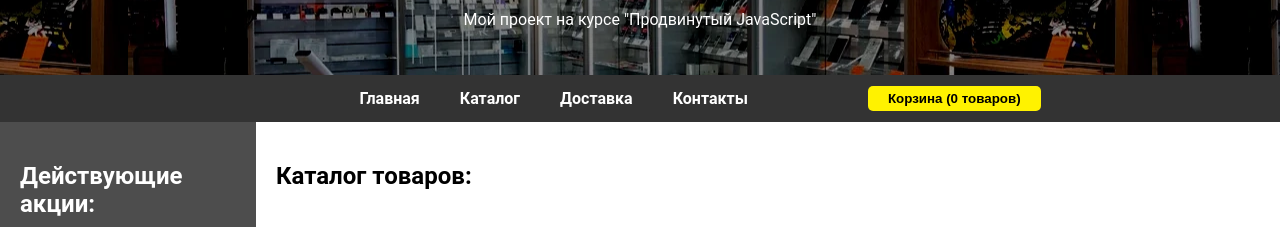
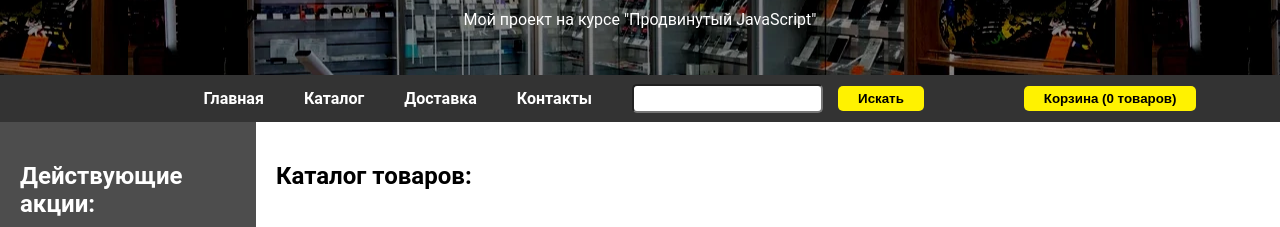
Before and after one commit to PZhirnov/shop_katalog, a plain HTML site: page index.html in a window 1280 px wide. Shown: the part 141-368 px from the top of the page. Drawn offline with Linux system fonts and the light colour scheme; no server answers.

Commit message:
add search field

```diff
--- a/css/style.css
+++ b/css/style.css
@@ -56,6 +56,26 @@ body {
 
 } */
 
+.search {
+    margin-left: 20px;
+    display: flex;
+    flex-direction: row;
+    align-self: center;
+}
+
+.goods-search {
+    border-radius: 5px;
+    padding: 5px;
+    box-sizing: border-box;
+}
+
+.search-button {
+    margin-left: 15px;
+    align-self: center;
+}
+
+
+
 .basket {
     display: flex;
     align-items: center;
@@ -67,11 +87,12 @@ body {
 .btn {
     padding: 5px 20px;
     border-radius: 5px;
+    box-sizing: border-box;
     border: none;
     background-color: rgb(255, 242, 0);
     font-family: sans-serif;
     font-weight: bold;
-    height: 25px;
+    /* height: 25px; */
 }
 
 
--- a/index.html
+++ b/index.html
@@ -22,6 +22,10 @@
         <a href="#">Каталог</a>
         <a href="#">Доставка</a>
         <a href="#">Контакты</a>
+        <div class="search">
+            <input type="text" class="goods-search">
+            <button class="search-button btn" type="button">Искать</button>
+        </div>
         <!-- <a href="#" class="right">Корзина</a> -->
         <div class="basket">
             <button class="btn right">Корзина (0 товаров)</button>
```
